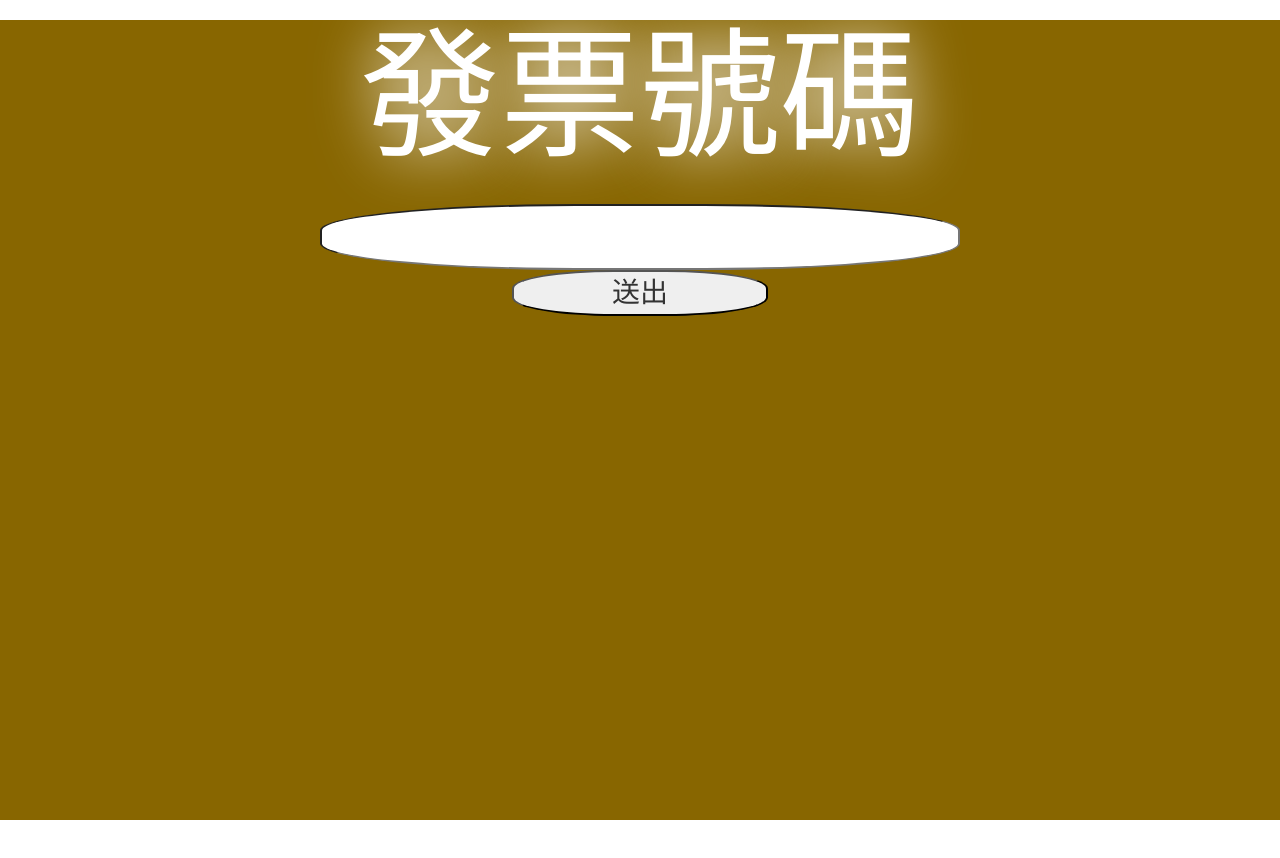
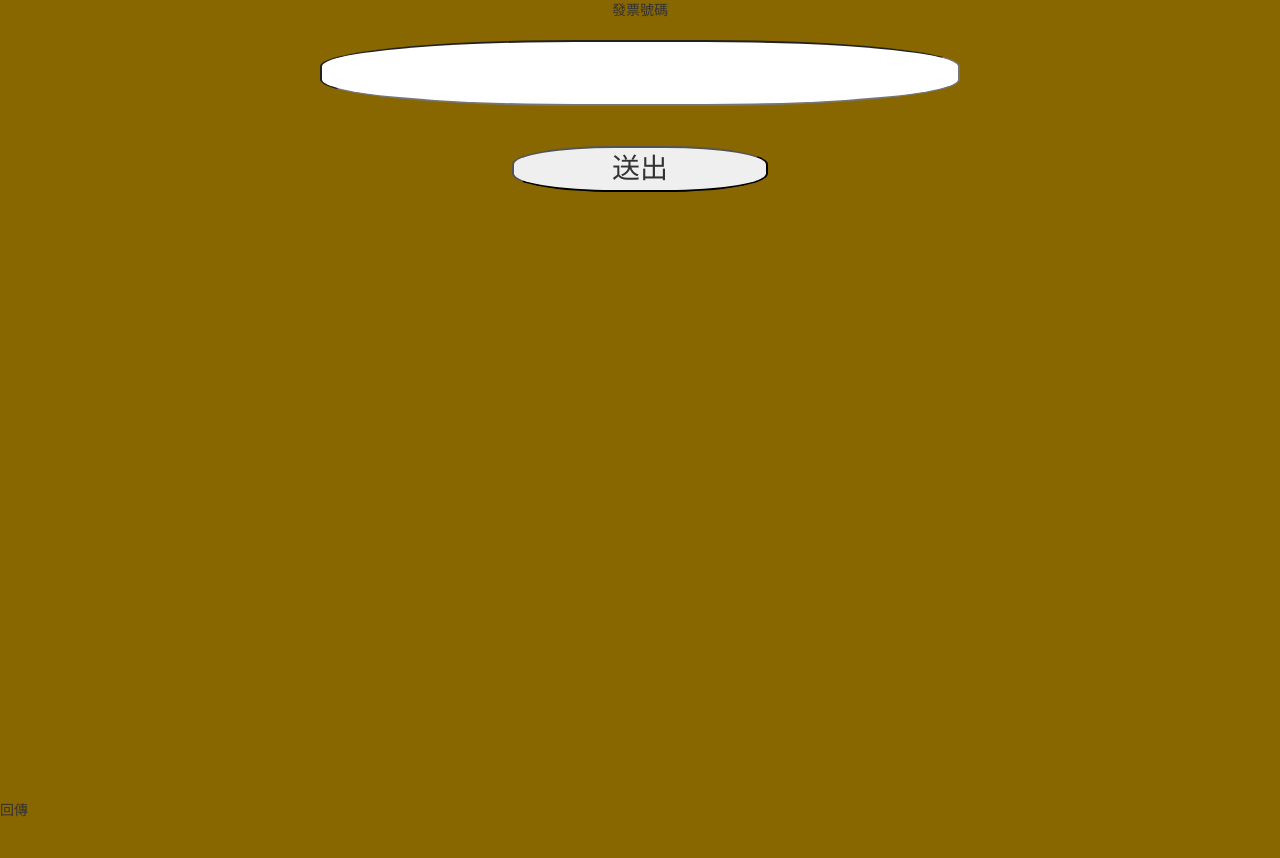
Before and after one commit to SITCON-camp-2016/Hackthon-Team-3, a website: page index.html in a window 1280 px wide. Before the commit the page ends 820 px from the top, so only its background shows below. Drawn offline with nearby package versions, Linux system fonts and the light colour scheme.

Commit message:
Update index.html

```diff
--- a/index.html
+++ b/index.html
@@ -6,14 +6,20 @@
 	<script src="https://maxcdn.bootstrapcdn.com/bootstrap/3.3.1/js/bootstrap.min.js"></script>
 	<link rel="stylesheet" type="text/css" href="style.css">
 	<meta charset="utf-8">
+	<script src="https://code.jquery.com/jquery-2.2.4.js" integrity="sha256-iT6Q9iMJYuQiMWNd9lDyBUStIq/8PuOW33aOqmvFpqI=" crossorigin="anonymous"></script>
+	<script src="text.js"></script>
 <body>
 	<div>
-          <form>
-            <h1>發票號碼</h1>
-            <center><br><input type="text" name="code"><br>
-            <input class="se" type="submit" value="送出"></center>
+          <form class="pro">
+            <center><h>發票號碼</h></center>
+            <center><br><input type="text" name="code"><br><br><br>
+            <input id="se" class="se" type="submit" value="送出" min="10" required>
+			</center>
           </form>
         </div>
+
+	<div class="a">回傳</div>
+
 
 
 
```
